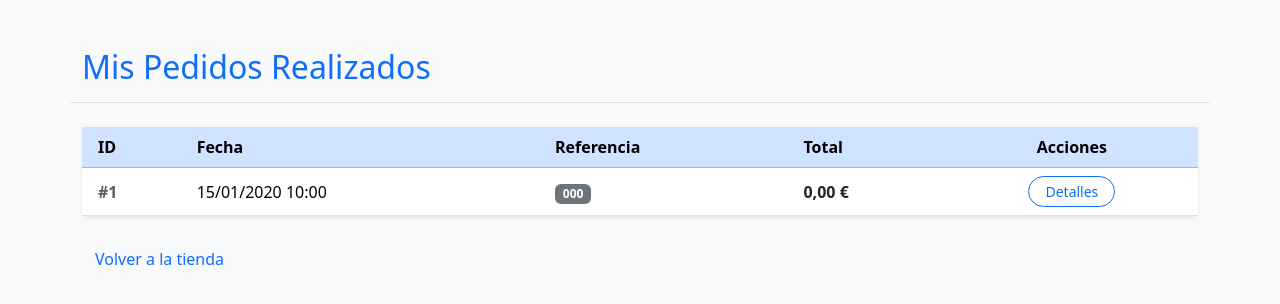
After one commit to asa7ur/daweb-tienda-symfony, a Symfony app: template templates/pedido/historial.html.twig in a window 1280 px wide. The commit adds this page. Shown: the top 304 px of the page. Run offline with Twig, Linux system fonts and the light colour scheme; the template is opened without the code that fills it: most values are stand-ins (such as "Sample title", 1, 10 or a date in 2020); some libraries are stand-ins or nearby versions.

Commit message:
Added historial

```diff
--- /dev/null
+++ b/templates/pedido/historial.html.twig
@@ -0,0 +1,66 @@
+{% extends 'base.html.twig' %}
+
+{% block title %}Mi Historial - Perfume Shop{% endblock %}
+
+{% block body %}
+<div class="container mt-5">
+    {# Título con la estética de tu tienda #}
+    <div class="row mb-4">
+        <div class="col border-bottom pb-2">
+            <h2 class="text-primary">
+                <i class="fa fa-history"></i> Mis Pedidos Realizados
+            </h2>
+        </div>
+    </div>
+
+    {% if pedidos is empty %}
+        <div class="alert alert-info shadow-sm border-0">
+            <i class="fa fa-info-circle"></i> Todavía no has realizado ninguna compra.
+            <a href="{{ path('categorias') }}" class="alert-link ms-2">Ver productos</a>
+        </div>
+    {% else %}
+        <div class="card shadow-sm border-0">
+            <div class="table-responsive">
+                <table class="table table-hover align-middle mb-0">
+                    <thead class="table-primary text-white">
+                        <tr>
+                            <th class="ps-3">ID</th>
+                            <th>Fecha</th>
+                            <th>Referencia</th>
+                            <th>Total</th>
+                            <th class="text-center">Acciones</th>
+                        </tr>
+                    </thead>
+                    <tbody>
+                        {% for pedido in pedidos %}
+                            <tr>
+                                <td class="ps-3 fw-bold text-muted">#{{ pedido.id }}</td>
+                                <td>{{ pedido.fecha|date('d/m/Y H:i') }}</td>
+                                <td>
+                                    <span class="badge bg-secondary">
+                                        {{ pedido.code ?? 'S/N' }}
+                                    </span>
+                                </td>
+                                <td class="fw-bold text-dark">
+                                    {{ pedido.coste|number_format(2, ',', '.') }} €
+                                </td>
+                                <td class="text-center">
+                                    <a href="#" class="btn btn-outline-primary btn-sm rounded-pill px-3">
+                                        Detalles
+                                    </a>
+                                </td>
+                            </tr>
+                        {% endfor %}
+                    </tbody>
+                </table>
+            </div>
+        </div>
+    {% endif %}
+
+    <div class="mt-4">
+        <a href="{{ path('categorias') }}" class="btn btn-link text-decoration-none">
+            <i class="fa fa-arrow-left"></i> Volver a la tienda
+        </a>
+    </div>
+</div>
+{% endblock %}
```
Also changed, not shown: src/Controller/BaseController.php (+12 -0 lines), templates/cabecera.html.twig (+11 -4 lines).
